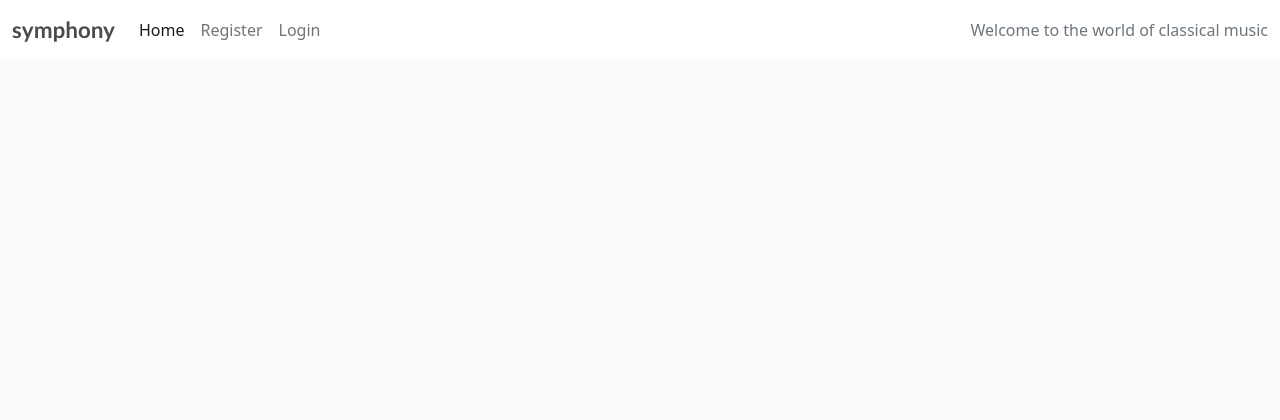
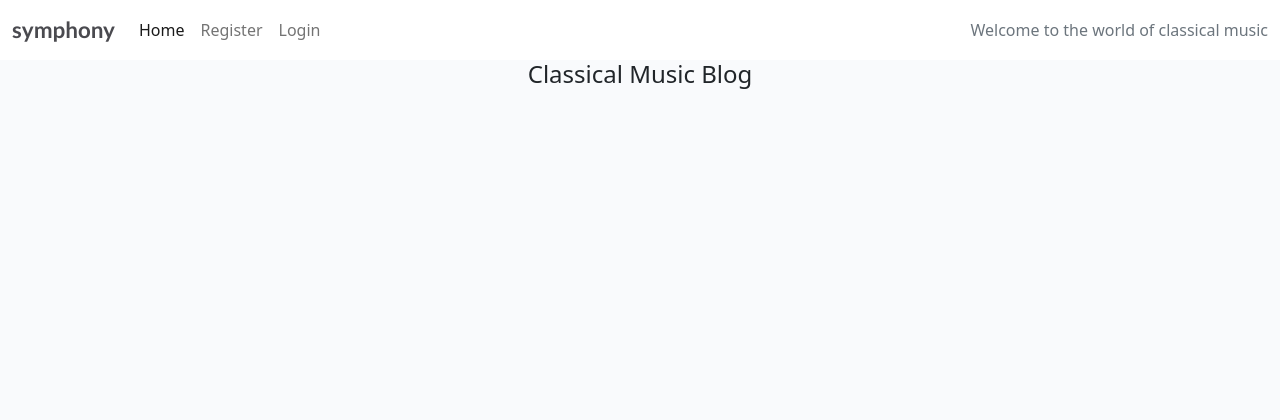
Before and after one commit to Caitriona71/symphonyblogcb, a Django app: template templates/index.html in a window 1280 px wide. Shown: the top 420 px of the page. Run offline with Django 3.2, Linux system fonts and the light colour scheme; the template is opened without the code that fills it, so the values that code supplies are empty.

Commit message:
Add index page heading and comments

```diff
--- a/templates/index.html
+++ b/templates/index.html
@@ -4,14 +4,17 @@
 
 <div class="container-fluid">
     <div class="row">
-
+        <!-- Home page heading -->
+        <h4 class="text-center blog-heading">Classical Music Blog</h4>
         <!-- Blog Entries Column -->
         <div class="col-12 mt-3 left">
             <div class="row">
+                <!-- Display a card for each post in the post_list -->
             {% for post in post_list %}
                 <div class="col-md-4">
                     <div class="card mb-4">
                         <div class="card-body">
+                            <!-- Display the post's featured image -->
                             <div class="image-container">
                                 {% if "placeholder" in post.featured_image.url %}
                                 <img class="card-img-top"
@@ -23,16 +26,21 @@
                                     <p class="author">Author: {{ post.author }}</p>
                                 </div>
                             </div>
+                            <!-- Link to the post detail page -->
                             <a href="#" class="post-link">
+                                <!-- Display the post's title -->
                                 <h2 class="card-title">{{ post.title }}</h2>
+                                <!-- Display the post's excerpt -->
                                 <p class="card-text">{{ post.excerpt }}</p>
                             </a>
+                             <!-- Display the post's creation date, and number of likes -->
                             <hr />
                             <p class="card-text text-muted h6">{{ post.created_on}} <i class="far fa-heart"></i>
                                 {{ post.number_of_likes }}</p>
                         </div>
                     </div>
                 </div>
+                 <!-- Insert a new row after every three posts -->
             {% if forloop.counter|divisibleby:3 %}
             </div>
             <div class="row">
@@ -41,13 +49,17 @@
 
             </div>
         </div>
+        <!-- Blog entries column ends here -->
     </div>
+    <!-- Navigation links for paginated results -->
     {% if is_paginated %}
     <nav aria-label="Page navigation">
         <ul class="pagination justify-content-center">
+            <!-- Link to the previous page of results -->
             {% if page_obj.has_previous %}
             <li><a href="?page={{ page_obj.previous_page_number }}" class="page-link">&laquo; PREV </a></li>
             {% endif %}
+            <!-- Link to the next page of results -->
             {% if page_obj.has_next %}
             <li><a href="?page={{ page_obj.next_page_number }}" class="page-link"> NEXT &raquo;</a></li>
 
```
